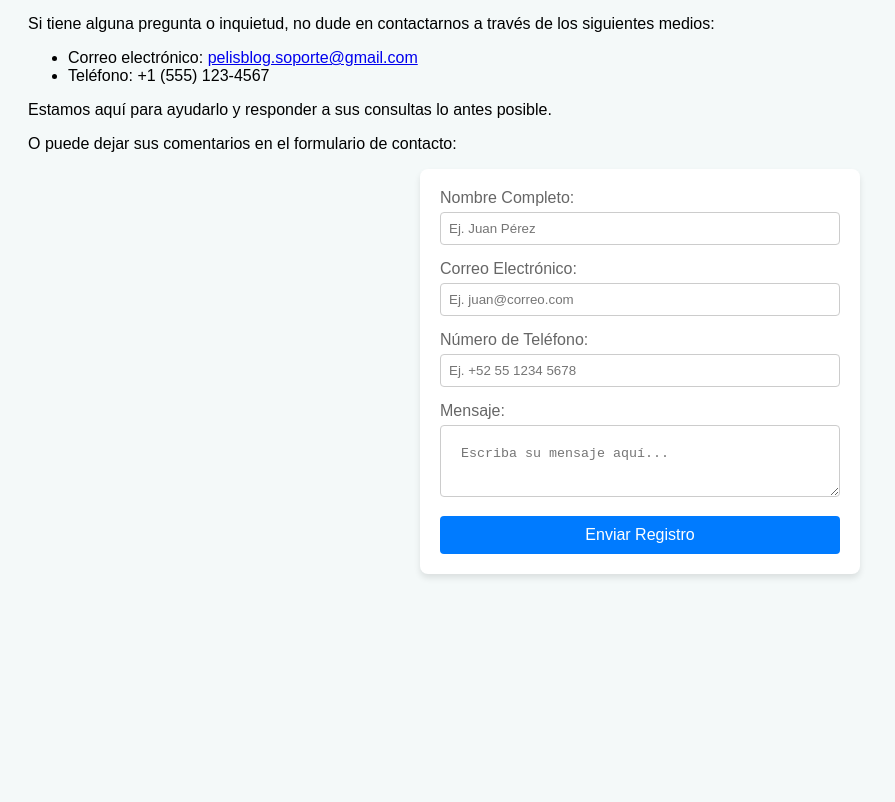
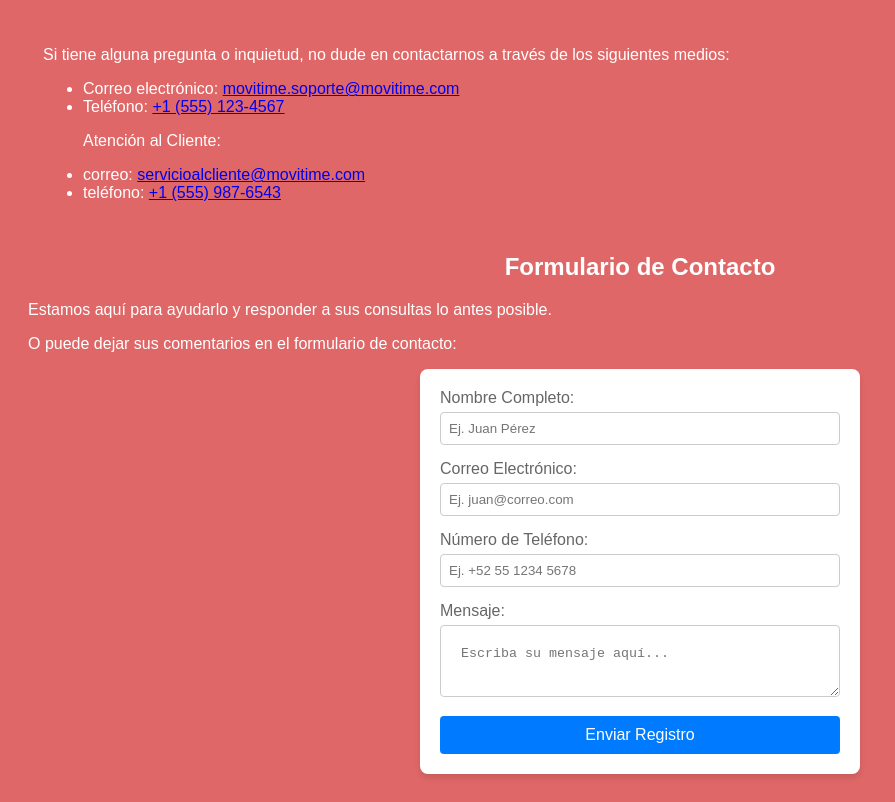
Before and after one commit to NinjatoTim/sala_8_lab_07, a plain HTML site: page contact_us.html in a window 1280 px wide. Shown: the part 125-927 px from the top of the page, without its empty margins (0-895 px from the left). Before the commit the page ends 800 px from the top, so only its background shows below. Drawn offline with Linux system fonts and the light colour scheme.

Commit message:
changes contact Us

```diff
--- a/contact_us.html
+++ b/contact_us.html
@@ -5,13 +5,16 @@
         <meta name="viewport" content="width=device-width, initial-scale=1.0">
         <title>Contact Us</title>
         <style>
-            body { font-family: Arial, sans-serif; background-color: #f4f9f9; padding: 20px; }
+            body { font-family: Arial, sans-serif; background-color: #df6767; padding: 20px; }
             .form-container { max-width: 400px; margin: 0 auto; background: white; padding: 20px; border-radius: 8px; box-shadow: 0 4px 6px rgba(0,0,0,0.1); }
-            h1 { text-align: center; color: #333333; font-size: 45px; }
+            h1 { text-align: center; color: #ffffff; font-size: 45px; }
 
-            h2 { text-align: center; color: #333333; }
-            .form-group { margin-bottom: 15px; }
+            h2 { text-align: center; color: #ffffff; }
+            .form-group { margin-bottom: 15px;}
             label { display: block; margin-bottom: 5px; color: #666; }
+            .bloque { color: #ffffff; background-color: #df6767; padding: 15px; border-radius: 8px; margin-bottom: 20px; }
+            #formulario-contacto { color:#ffffff}
+
             input[type="text"], input[type="email"], input[type="tel"] { width: 100%; padding: 8px; box-sizing: border-box; border: 1px solid #ccc; border-radius: 4px; }
             textarea { width: 100%; padding: 20px; box-sizing: border-box; border: 1px solid #ccc; border-radius: 4px; resize: vertical; }
             button { width: 100%; padding: 10px; background-color: #007BFF; color: white; border: none; border-radius: 4px; cursor: pointer; font-size: 16px; }
@@ -21,18 +24,27 @@
     </head>
 
     <body>
-        <div>
-            <h1>Contact Us</h1>
 
+        <h1>Contact Us</h1>
+        <section class="bloque correos">
             <p>Si tiene alguna pregunta o inquietud, no dude en contactarnos a través de los siguientes medios:</p>
-            <ul>  <!--- esa etiqueta de lista desordenada es para enumerar los medios de contacto --->
-                <li>Correo electrónico: <a href="mailto:pelisblog.soporte@gmail.com">pelisblog.soporte@gmail.com</a></li>
-                <li>Teléfono: +1 (555) 123-4567</li>
+            <ul> <!-- Esta lista desordenada enumera los medios de contacto -->
+                <li>Correo electrónico: <a href="mailto:movitime.soporte@movitime.com">movitime.soporte@movitime.com</a></li>
+                <li>Teléfono: <a href="tel:+15551234567">+1 (555) 123-4567</a></li>
             </ul>
-        </div>
 
+            <ul>
+            <p>Atención al Cliente:</p>
+                <li>correo: <a href="mailto:servicioalcliente@movitime.com">servicioalcliente@movitime.com</a></li>
+                <li>teléfono: <a href="tel:+15559876543">+1 (555) 987-6543</a></li>
+            </ul>
+        </section>
+
+        <section class="Bloque contacto" id="formulario-contacto">
+            <h2>Formulario de Contacto</h2>
         <p>Estamos aquí para ayudarlo y responder a sus consultas lo antes posible.</p>
         <p>O puede dejar sus comentarios en el formulario de contacto:</p>
+        </section>
 
     <div class="form-container">
 
@@ -58,7 +70,5 @@
     </form>
 </div>
 
-
-
     </body>
 </html>
```
